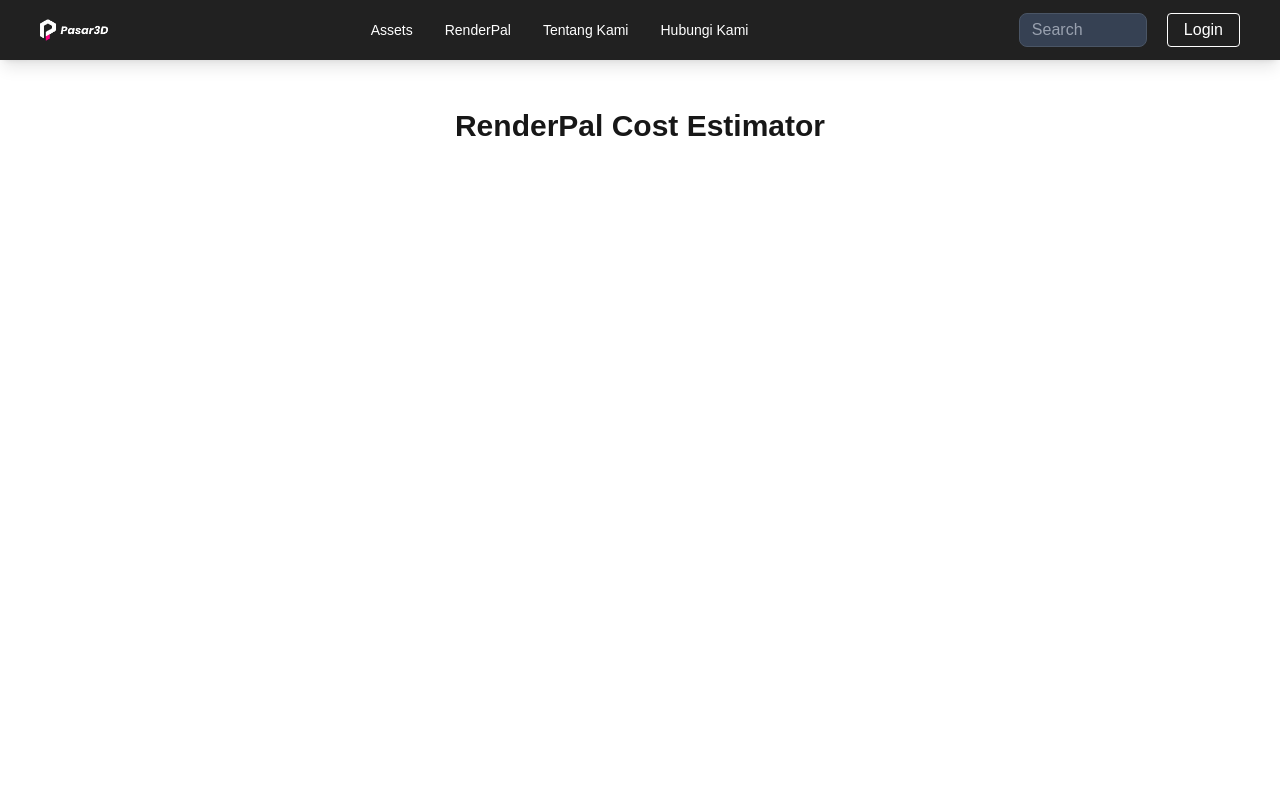
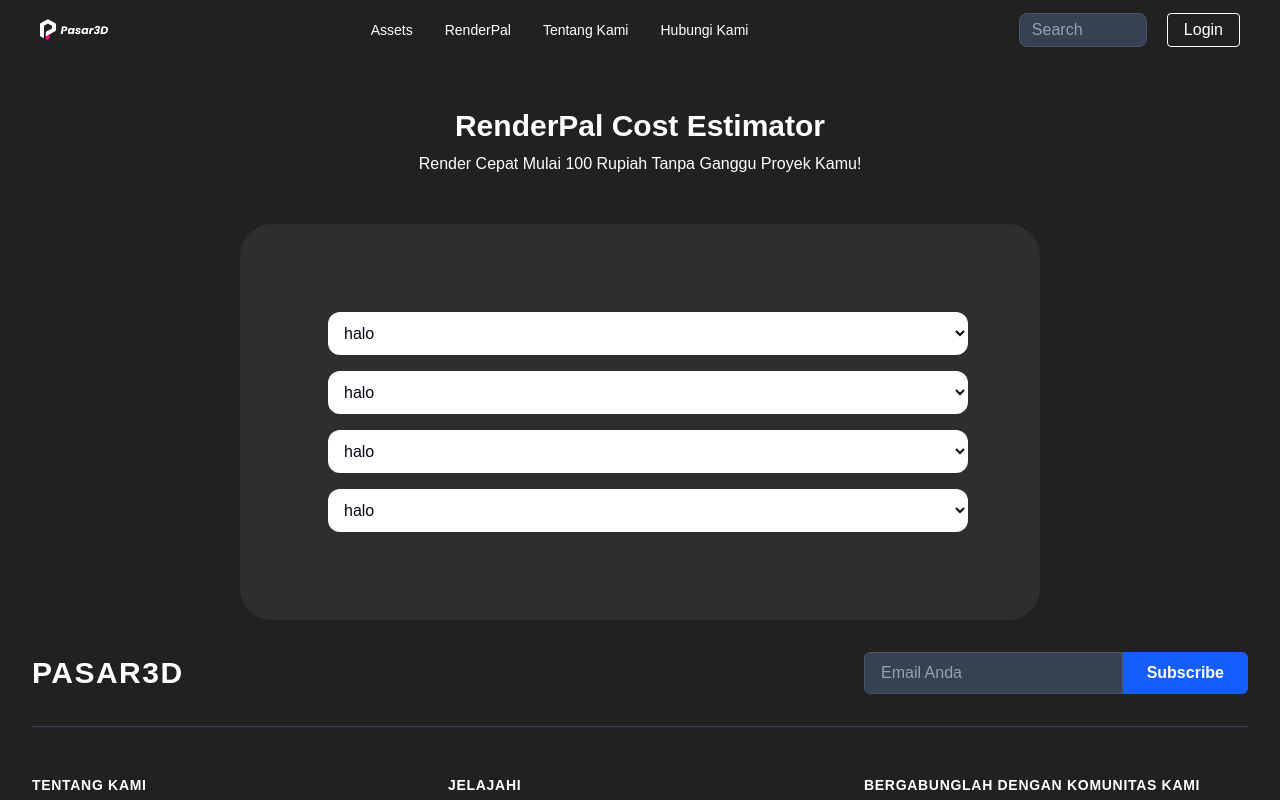
Before and after one commit to DYTye/DevataNext, a Next.js app: page /renderpal in a window 1280 px wide. Shown: the top 800 px of the page. Built offline with nearby package versions, Linux system fonts and the light colour scheme.

Commit message:
renderpal

```diff
--- a/src/app/renderpal/page.tsx
+++ b/src/app/renderpal/page.tsx
@@ -1,8 +1,41 @@
 export default function RenderPal() {
-  return (
-    <div className="min-h-screen text-center p-12">
-        <h1 className="text-3xl font-bold">RenderPal Cost Estimator</h1>
-        <p className="mt-2 text-white">Render Cepat Mulai 100 Rupiah Tanpa Ganggu Proyek Kamu!</p>
+    return (
+
+<div className="bg-[#212121] text-white">
+  <div className="p-12 text-center">
+    <h1 className="text-3xl font-bold">RenderPal Cost Estimator</h1>
+    <p className="mt-2">Render Cepat Mulai 100 Rupiah Tanpa Ganggu Proyek Kamu!</p>
+  </div>
+
+<div className="j flex justify-center">
+    <div className="flex flex-col justify-center bg-[#2E2E2E] p-20 w-200 rounded-4xl">
+    <select name="" id="" className="m-2 w-full rounded-xl bg-white p-3 text-gray-950">
+      <option value="1">halo</option>
+      <option value="2">halo</option>
+    </select>
+    <div>
+      <select name="" id="" className="m-2 w-full rounded-xl bg-white p-3 text-gray-950">
+        <option value="1">halo</option>
+        <option value="2">halo</option>
+      </select>
     </div>
-  )
+    <div>
+      <select name="" id="" className="m-2 w-full rounded-xl bg-white p-3 text-gray-950">
+        <option value="1">halo</option>
+        <option value="2">halo</option>
+      </select>
+    </div>
+    <div>
+      <select name="" id="" className="m-2 w-full rounded-xl bg-white p-3 text-gray-950">
+        <option value="1">halo</option>
+        <option value="2">halo</option>
+      </select>
+    </div>
+  </div>
+</div>
+
+</div>
+
+
+    )
 }
```
